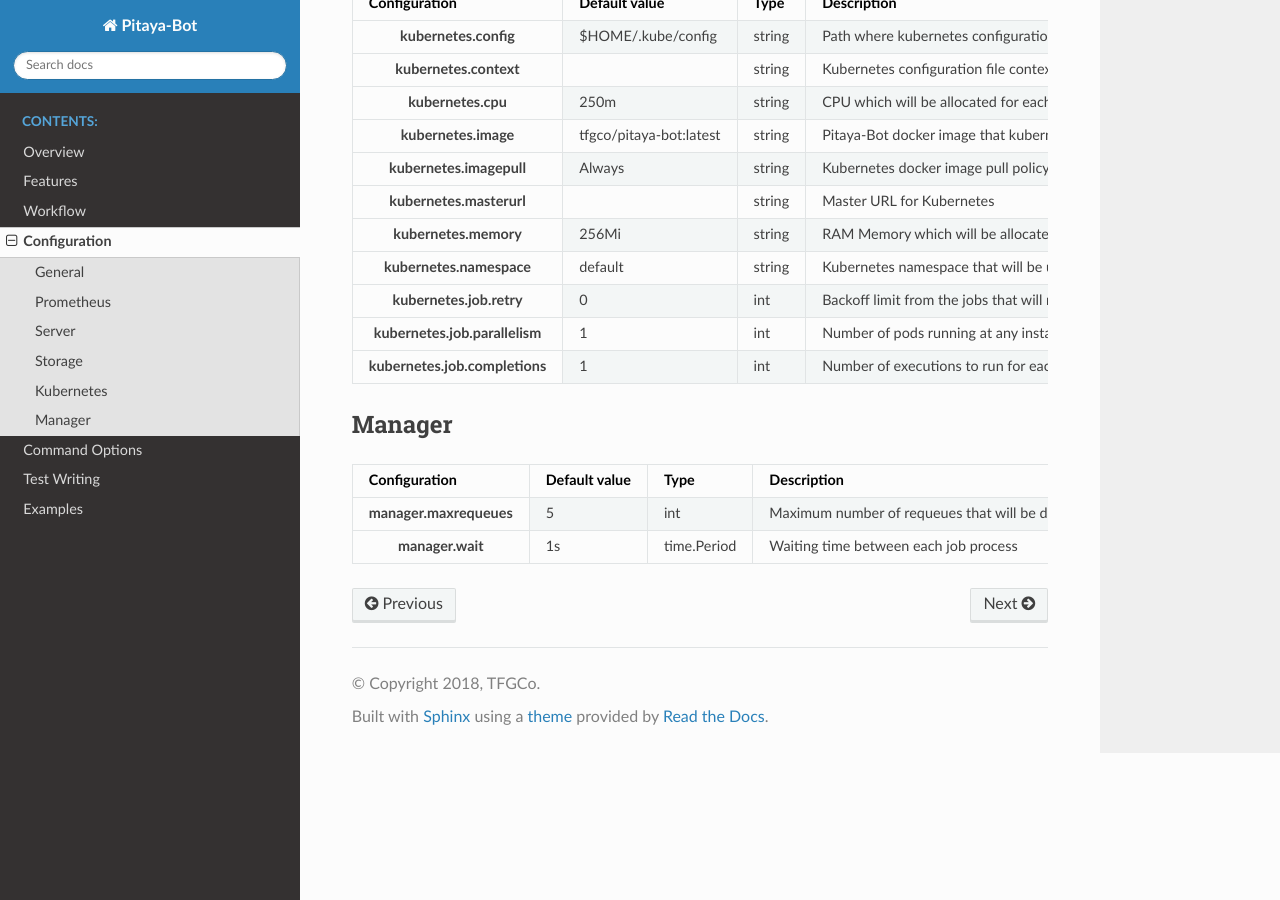
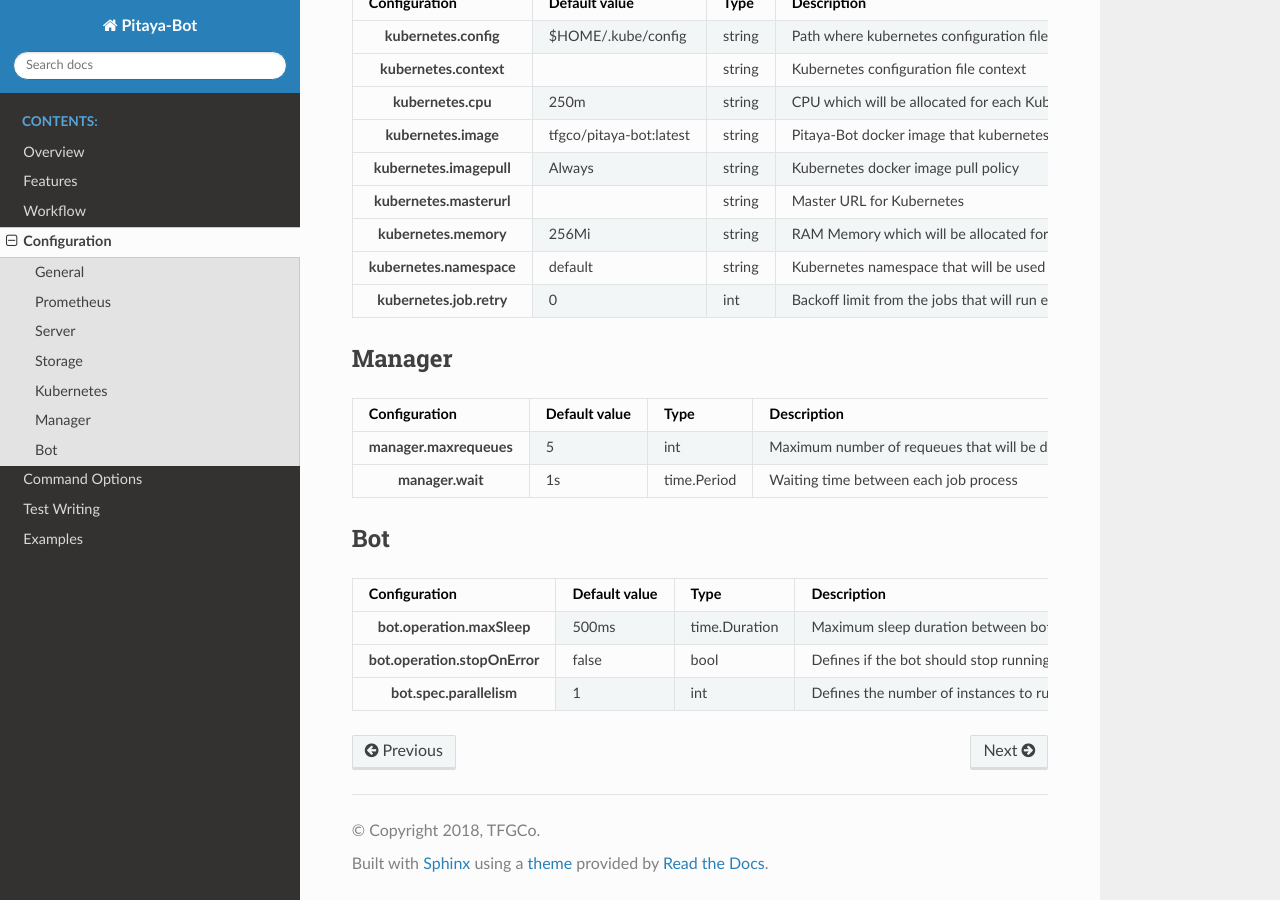
Before and after one commit to topfreegames/pitaya-bot, a Sphinx documentation site: the page built from docs/configuration.rst, in a window 1280 px wide and 900 px high, scrolled down 1367 px. Built offline with Sphinx 7.4.7 and the Read the Docs theme 2.0.0, drawn with Linux system fonts in a browser that asks for light colours.

Commit message:
Added more configs

```diff
--- a/docs/configuration.rst
+++ b/docs/configuration.rst
@@ -148,14 +148,6 @@ Kubernetes
     - 0
     - int
     - Backoff limit from the jobs that will run each spec file
-  * - kubernetes.job.parallelism
-    - 1
-    - int
-    - Number of pods running at any instant
-  * - kubernetes.job.completions
-    - 1
-    - int
-    - Number of executions to run for each job
 
 Manager
 ==========
@@ -177,3 +169,28 @@ Manager
     - 1s
     - time.Period
     - Waiting time between each job process
+
+Bot
+==========
+
+.. list-table::
+  :widths: 15 10 10 50
+  :header-rows: 1
+  :stub-columns: 1
+
+  * - Configuration
+    - Default value
+    - Type
+    - Description
+  * - bot.operation.maxSleep
+    - 500ms
+    - time.Duration
+    - Maximum sleep duration between bot operations, the launcher selects a random value in the range [0, maxSleep]
+  * - bot.operation.stopOnError
+    - false
+    - bool
+    - Defines if the bot should stop running on error, by default it restarts the spec
+  * - bot.spec.parallelism
+    - 1
+    - int
+    - Defines the number of instances to run for each spec when running on kubernetes
```
Also changed, not shown: 5 other files.
